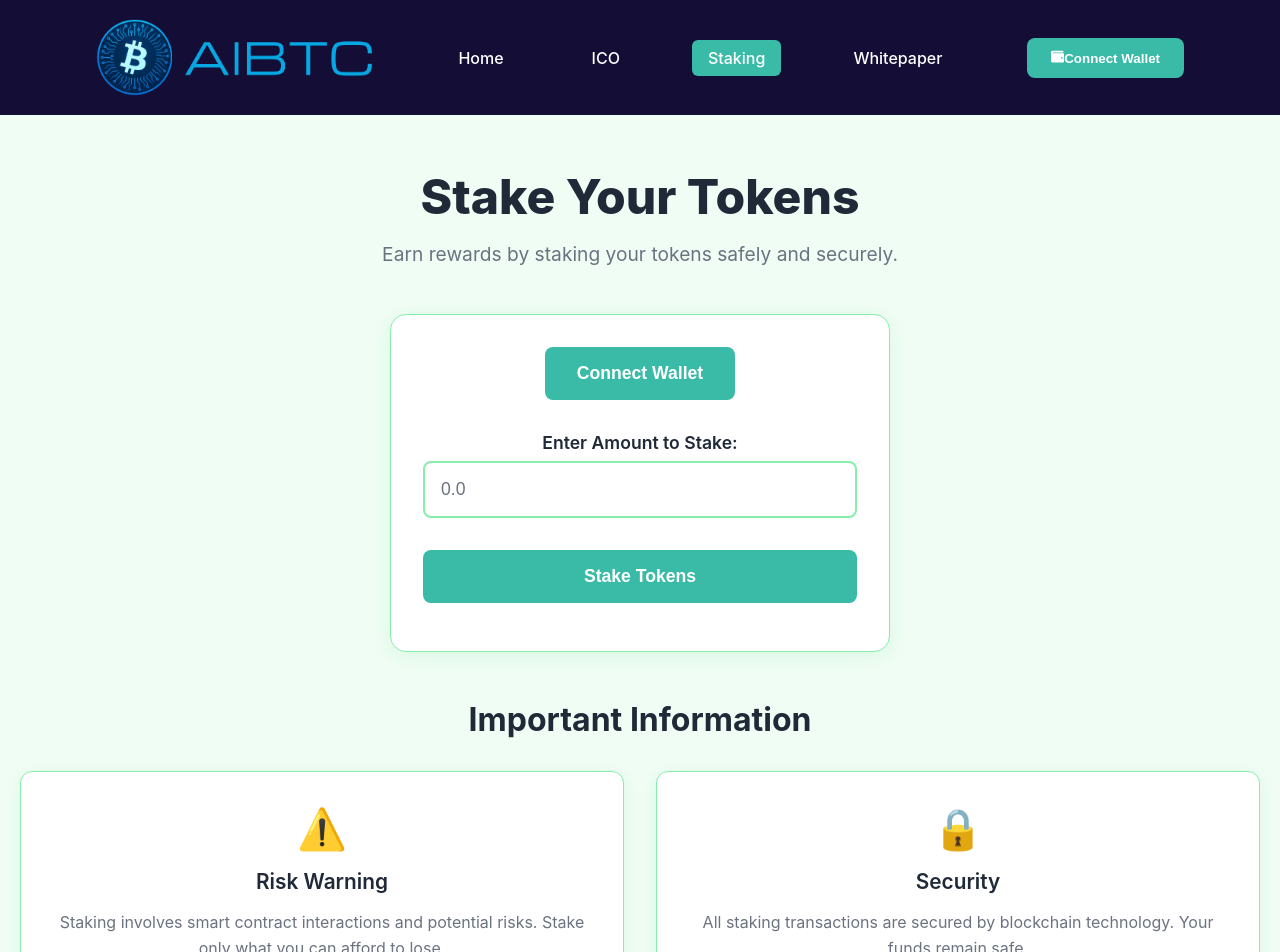
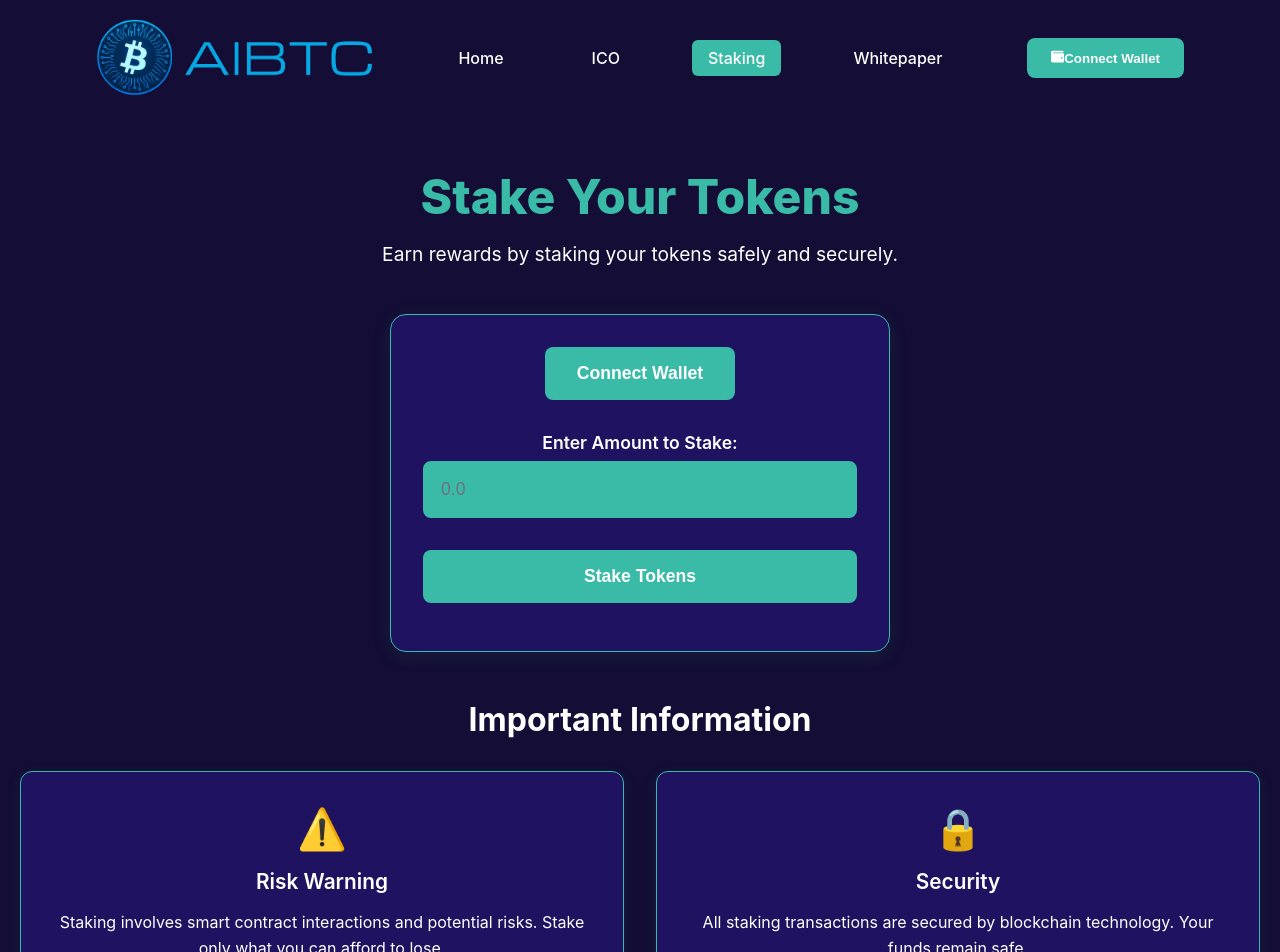
Before and after one commit to Artorias718/AIBTC, a React (Create React App) app in the folder frontend/: page /dao in a window 1280 px wide. Shown: the top 952 px of the page. Built offline with nearby package versions, Linux system fonts and the light colour scheme; the HTML template or start-up script is replaced by a standard one.

Commit message:
update ICO and STAKING page styles

```diff
--- a/frontend/public/index.html
+++ b/frontend/public/index.html
@@ -11,7 +11,7 @@
     />
     <link rel="apple-touch-icon" href="%PUBLIC_URL%/logo192.png" />
     <link rel="manifest" href="%PUBLIC_URL%/manifest.json" />
-    <title>DAO Frontend</title>
+    <title>AIBTC | Finance 💎</title>
   </head>
   <body>
     <noscript>You need to enable JavaScript to run this app.</noscript>
--- a/frontend/src/App.css
+++ b/frontend/src/App.css
@@ -28,6 +28,8 @@ body {
   --text-dark: #1f2937;
   --text-light: #6b7280;
   --white: #ffffff;
+  --backy: #140D36;
+  --acqua2: #3ABBA7;
   --shadow: rgba(34, 197, 94, 0.1);
 }
 
--- a/frontend/src/components/ICOPage.css
+++ b/frontend/src/components/ICOPage.css
@@ -1,6 +1,6 @@
 .ico-page {
   min-height: 100vh;
-  background-color: var(--bg-green);
+  background-color:  #140D36;
   padding: 2rem 0;
 }
 
@@ -12,7 +12,7 @@
 .ico-header h1 {
   font-size: 3rem;
   font-weight: 800;
-  color: var(--text-dark);
+  color: #3ABBA7;
   margin-bottom: 1rem;
 }
 
@@ -29,11 +29,11 @@
 }
 
 .progress-card {
-  background-color: var(--white);
+  background-color: #1f1261;
   padding: 2rem;
   border-radius: 16px;
   box-shadow: 0 4px 20px var(--shadow);
-  border: 1px solid var(--light-green);
+  border: 1px solid #3ABBA7;
 }
 
 .progress-card h2 {
@@ -41,7 +41,7 @@
   font-size: 1.8rem;
   font-weight: 700;
   margin-bottom: 2rem;
-  color: var(--text-dark);
+  color: #3ABBA7;
 }
 
 .progress-stats {
@@ -58,7 +58,7 @@
 .stat-number {
   font-size: 2.5rem;
   font-weight: 800;
-  color: var(--primary-green);
+  color: #3ABBA7;
   margin-bottom: 0.5rem;
 }
 
@@ -74,7 +74,7 @@
 .progress-bar {
   width: 100%;
   height: 20px;
-  background-color: var(--light-green);
+  background-color: #3ABBA7;
   border-radius: 10px;
   overflow: hidden;
   margin-bottom: 1rem;
@@ -82,7 +82,7 @@
 
 .progress-fill {
   height: 100%;
-  background: linear-gradient(90deg, var(--primary-green), var(--dark-green));
+  background: #1d5e54;
   border-radius: 10px;
   transition: width 0.5s ease;
   position: relative;
@@ -107,7 +107,7 @@
 .progress-text {
   text-align: center;
   font-weight: 600;
-  color: var(--text-dark);
+  color: #3ABBA7;
 }
 
 /* Wallet Section */
@@ -154,7 +154,7 @@
   font-size: 2.5rem;
   font-weight: 700;
   margin-bottom: 2rem;
-  color: var(--text-dark);
+  color: white;
 }
 
 .tiers-grid {
@@ -164,7 +164,7 @@
 }
 
 .tier-card {
-  background-color: var(--white);
+  background-color:#1F1261;
   border: 2px solid var(--light-green);
   border-radius: 16px;
   padding: 2rem;
@@ -181,7 +181,7 @@
 
 .tier-card.selected {
   border-color: var(--primary-green);
-  background: linear-gradient(135deg, var(--white), var(--bg-green));
+  background: #371cc0;
   box-shadow: 0 8px 30px var(--shadow);
 }
 
@@ -208,7 +208,7 @@
 .tier-header h3 {
   font-size: 1.5rem;
   font-weight: 700;
-  color: var(--text-dark);
+  color: white;
   margin-bottom: 0.5rem;
 }
 
@@ -221,11 +221,11 @@
 .price-amount {
   font-size: 2.5rem;
   font-weight: 800;
-  color: var(--primary-green);
+  color:#3ABBA7;
 }
 
 .price-label {
-  color: var(--text-light);
+  color: #3ABBA7;
   font-size: 1rem;
   margin-left: 0.5rem;
 }
@@ -235,22 +235,22 @@
   justify-content: space-between;
   margin-bottom: 1.5rem;
   padding: 1rem;
-  background-color: var(--bg-green);
+  background-color: #3ABBA7;
   border-radius: 8px;
 }
 
 .limit {
   font-size: 0.9rem;
-  color: var(--text-light);
+  color: white;
 }
 
 .limit span {
   font-weight: 600;
-  color: var(--text-dark);
+  color: white;
 }
 
 .tier-description {
-  color: var(--text-light);
+  color: white;
   line-height: 1.6;
   margin-bottom: 1.5rem;
   text-align: center;
@@ -261,7 +261,7 @@
 }
 
 .selected-indicator {
-  background-color: var(--primary-green);
+  background-color: #3ABBA7;
   color: var(--white);
   padding: 0.5rem 1rem;
   border-radius: 8px;
@@ -269,7 +269,7 @@
 }
 
 .select-indicator {
-  color: var(--text-light);
+  color: white;
   font-weight: 600;
 }
 
@@ -279,11 +279,11 @@
 }
 
 .purchase-card {
-  background-color: var(--white);
+  background-color: #1F1261;
   padding: 2rem;
   border-radius: 16px;
   box-shadow: 0 4px 20px var(--shadow);
-  border: 1px solid var(--light-green);
+  border: 1px solid #3ABBA7;
   max-width: 600px;
   margin: 0 auto;
 }
@@ -292,7 +292,7 @@
   font-size: 1.8rem;
   font-weight: 700;
   margin-bottom: 1.5rem;
-  color: var(--text-dark);
+  color: white;
   text-align: center;
 }
 
@@ -304,7 +304,7 @@
 .amount-input-section label {
   display: block;
   font-weight: 600;
-  color: var(--text-dark);
+  color: white;
   margin-bottom: 0.5rem;
   font-size: 1.1rem;
 }
@@ -319,24 +319,24 @@
   position: absolute;
   left: 1rem;
   font-weight: 600;
-  color: var(--text-light);
+  color: white;
   z-index: 1;
 }
 
 .amount-input {
   width: 100%;
   padding: 1rem 1rem 1rem 2.5rem;
-  border: 2px solid var(--light-green);
+  border: 2px solid #3ABBA7;
   border-radius: 8px;
   font-size: 1.1rem;
   font-weight: 600;
   transition: all 0.3s ease;
-  background-color: var(--white);
+  background-color: #3ABBA7;
 }
 
 .amount-input:focus {
   outline: none;
-  border-color: var(--primary-green);
+  border-color: #3ABBA7;
   box-shadow: 0 0 0 3px rgba(34, 197, 94, 0.1);
 }
 
@@ -361,6 +361,7 @@
   justify-content: space-between;
   align-items: center;
   padding: 0.75rem 0;
+  color: white;
   border-bottom: 1px solid var(--light-green);
 }
 
@@ -370,18 +371,18 @@
 
 .tier-name {
   font-weight: 600;
-  color: var(--primary-green);
+  color: #3ABBA7;
 }
 
 .token-amount {
   font-weight: 700;
-  color: var(--primary-green);
+  color: #3ABBA7;
   font-size: 1.2rem;
 }
 
 
 .purchase-example {
-  background-color: var(--bg-green);
+  background-color: #3ABBA7;
   padding: 1.5rem;
   border-radius: 12px;
   margin-bottom: 2rem;
@@ -391,7 +392,7 @@
   font-size: 1.2rem;
   font-weight: 600;
   margin-bottom: 1rem;
-  color: var(--text-dark);
+  color: white;
   text-align: center;
 }
 
@@ -403,7 +404,7 @@
 }
 
 .calc-row.total {
-  border-top: 2px solid var(--primary-green);
+  border-top: 2px solid white;
   margin-top: 0.5rem;
   padding-top: 1rem;
   font-weight: 700;
@@ -423,7 +424,7 @@
   font-size: 1.1rem;
   font-weight: 600;
   margin-bottom: 0.5rem;
-  color: var(--text-dark);
+  color: white;
 }
 
 .recipient-address {
@@ -514,6 +515,7 @@
 /* Info Section */
 .info-section {
   margin-bottom: 2rem;
+
 }
 
 .info-section h2 {
@@ -521,7 +523,7 @@
   font-size: 2rem;
   font-weight: 700;
   margin-bottom: 2rem;
-  color: var(--text-dark);
+  color: white;
 }
 
 .info-grid {
@@ -531,7 +533,7 @@
 }
 
 .info-card {
-  background-color: var(--white);
+  background-color: #1F1261;
   padding: 2rem;
   border-radius: 12px;
   text-align: center;
@@ -548,11 +550,11 @@
   font-size: 1.3rem;
   font-weight: 600;
   margin-bottom: 1rem;
-  color: var(--text-dark);
+  color:white;
 }
 
 .info-card p {
-  color: var(--text-light);
+  color: white;
   line-height: 1.6;
 }
 
--- a/frontend/src/components/StakingPage.css
+++ b/frontend/src/components/StakingPage.css
@@ -1,6 +1,6 @@
 .staking-page {
   min-height: 100vh;
-  background-color: var(--bg-green);
+  background-color: #140D36;
   padding: 2rem 0;
 }
 
@@ -12,23 +12,23 @@
 .staking-header h1 {
   font-size: 3rem;
   font-weight: 800;
-  color: var(--text-dark);
+  color: #3ABBA7;
   margin-bottom: 1rem;
 }
 
 .staking-header p {
   font-size: 1.2rem;
-  color: var(--text-light);
+  color: white;
   max-width: 600px;
   margin: 0 auto;
 }
 
 .staking-card {
-  background-color: var(--white);
+  background-color: #1F1261;
   padding: 2rem;
   border-radius: 16px;
   box-shadow: 0 4px 20px var(--shadow);
-  border: 1px solid var(--light-green);
+  border: 1px solid #3ABBA7;
   max-width: 500px;
   margin: 0 auto 3rem;
   text-align: center;
@@ -42,8 +42,8 @@
   padding: 1rem;
   border-radius: 12px;
   margin-bottom: 1.5rem;
+  background-color: #3ABBA7;
 }
-
 
 .amount-input-section {
   margin: 2rem 0;
@@ -52,7 +52,7 @@
 .amount-input-section label {
   display: block;
   font-weight: 600;
-  color: var(--text-dark);
+  color: white;
   margin-bottom: 0.5rem;
   font-size: 1.1rem;
 }
@@ -65,18 +65,19 @@
 .amount-input {
   width: 100%;
   padding: 1rem;
-  border: 2px solid var(--light-green);
+  border: 2px solid #3ABBA7;
   border-radius: 8px;
   font-size: 1.1rem;
   font-weight: 600;
   transition: all 0.3s ease;
-  background-color: var(--white);
+  background-color: #3ABBA7;
+  color: white;
 }
 
 .amount-input:focus {
   outline: none;
-  border-color: var(--primary-green);
-  box-shadow: 0 0 0 3px rgba(34, 197, 94, 0.1);
+  border-color: #3ABBA7;
+  box-shadow: 0 0 0 3px rgba(58, 187, 167, 0.3);
 }
 
 .stake-btn {
@@ -86,7 +87,7 @@
 }
 
 .stake-btn.loading {
-  background-color: var(--dark-green);
+  background-color: #1d5e54;
 }
 
 .stake-btn.loading::after {
@@ -98,7 +99,7 @@
   width: 16px;
   height: 16px;
   border: 2px solid transparent;
-  border-top: 2px solid var(--white);
+  border-top: 2px solid white;
   border-radius: 50%;
   animation: spin 1s linear infinite;
 }
@@ -137,7 +138,7 @@
   font-size: 2rem;
   font-weight: 700;
   margin-bottom: 2rem;
-  color: var(--text-dark);
+  color: white;
 }
 
 .info-grid {
@@ -147,28 +148,29 @@
 }
 
 .info-card {
-  background-color: var(--white);
+  background-color: #1F1261;
   padding: 2rem;
   border-radius: 12px;
   text-align: center;
   box-shadow: 0 4px 15px var(--shadow);
-  border: 1px solid var(--light-green);
+  border: 1px solid #3ABBA7;
 }
 
 .info-icon {
   font-size: 2.5rem;
   margin-bottom: 1rem;
+  color: #3ABBA7;
 }
 
 .info-card h3 {
   font-size: 1.3rem;
   font-weight: 600;
   margin-bottom: 1rem;
-  color: var(--text-dark);
+  color: white;
 }
 
 .info-card p {
-  color: var(--text-light);
+  color: white;
   line-height: 1.6;
 }
 
```
Also changed, not shown: frontend/src/components/ICOPage.js (+143 -102 lines), 1 other file (tests, documents, lock files or other folders).
